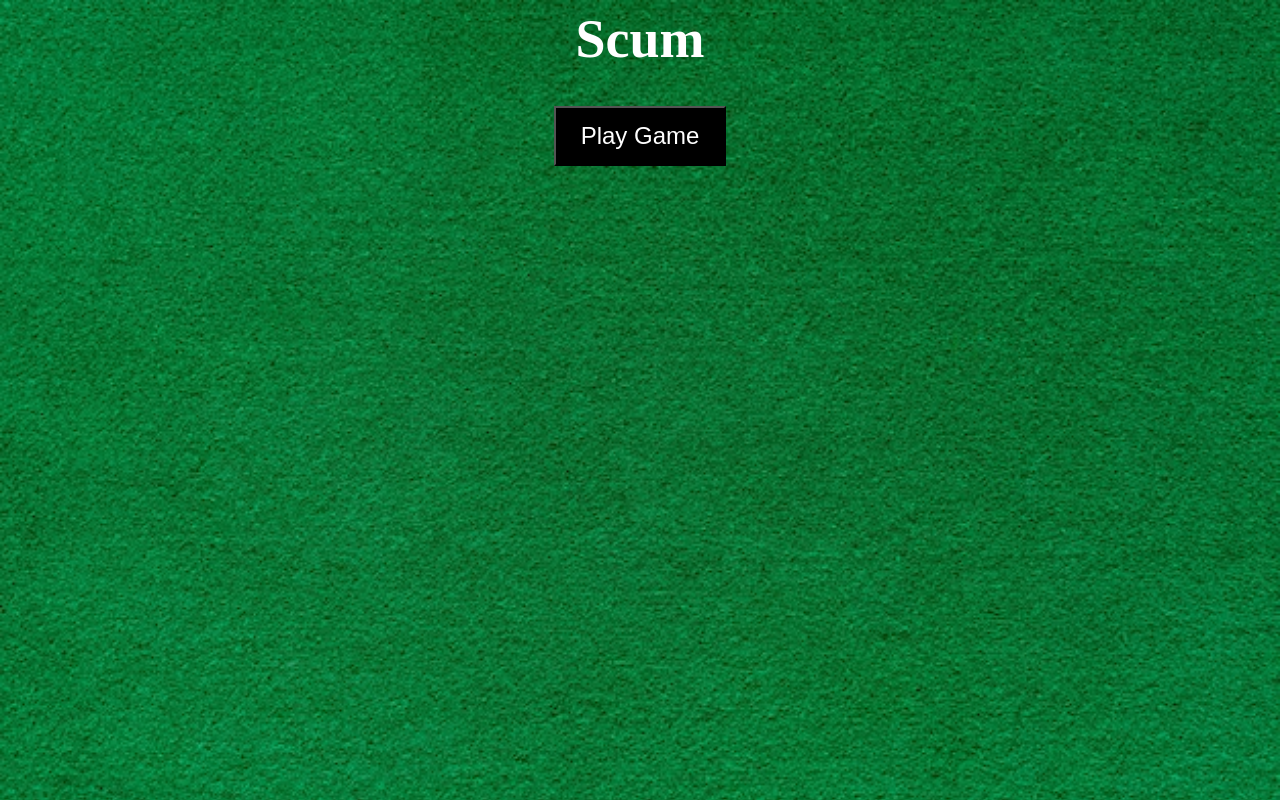
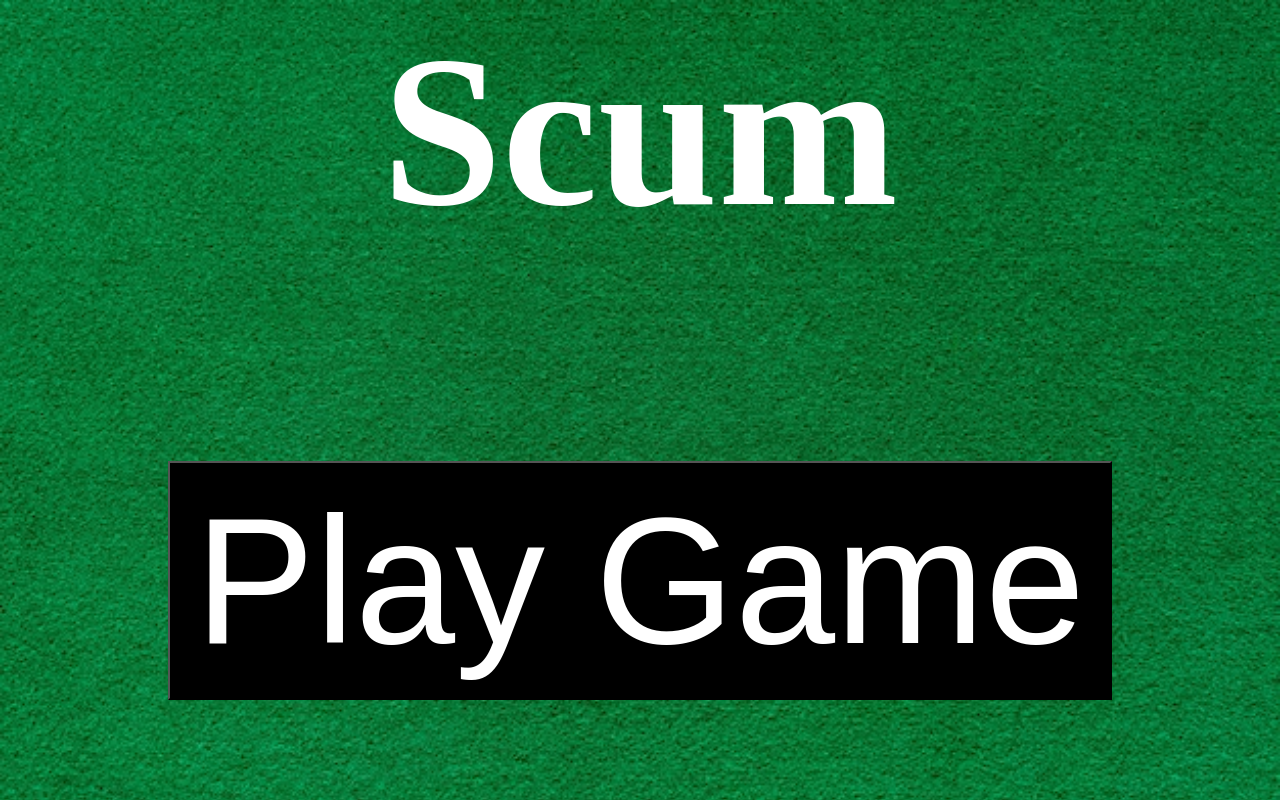
Before and after one commit to TheUncertainKing/omegaScum, a plain HTML site: page scum.html in a window 1280 px wide. Drawn offline with Linux system fonts and the light colour scheme.

Commit message:
Title rework
play button is now BIIIIIIIIG

```diff
--- a/omega.css
+++ b/omega.css
@@ -10,7 +10,7 @@ body {
 
 h1 {
     font-family: 'Times New Roman', Times, serif;
-    font-size: 300%;
+    font-size: 1200%;
 }
 
 .scum-button {
@@ -77,7 +77,7 @@ h1 {
   text-align: center;
   text-decoration: none;
   display: inline-block;
-  font-size:x-large;
+  font-size: 1000%;
   opacity: 1;
 }
 
--- a/scum.html
+++ b/scum.html
@@ -3,12 +3,12 @@
         <link rel="stylesheet" href="omega.css">
     </head>
     <body>
-        <h1>Scum</h1>
-        <button id= "strtbtn" class="startButton" onclick="dealer()">Play Game</button>
-        <br>
+        <h1 id = "scumTitle-el">Scum</h1>
         <button id = "drawBtn" class="gameButtons" onclick="drawCard()">Draw</button>
         <button id = "playCardBtn" class="gameButtons" onclick="playedHand()">Play Card</button>
         <!-- button class="gameButtons" onclick="testButton()">Test</button -->
+        <br>
+        <button id= "strtbtn" class="startButton" onclick="dealer()">Play Game</button>
         <p id="draw-test"></p>
         <div id="discard-el">
 
--- a/scum.js
+++ b/scum.js
@@ -48,6 +48,8 @@ function dealer() {
         startButton.remove()
         let drawBtn = document.getElementById("drawBtn")
         let playCardBtn = document.getElementById("playCardBtn")
+        let scumTitle = document.getElementById("scumTitle-el")
+        scumTitle.style.fontSize= "300%"
         drawBtn.style.visibility = 'visible'
         playCardBtn.style.visibility = 'visible'
     }
```
